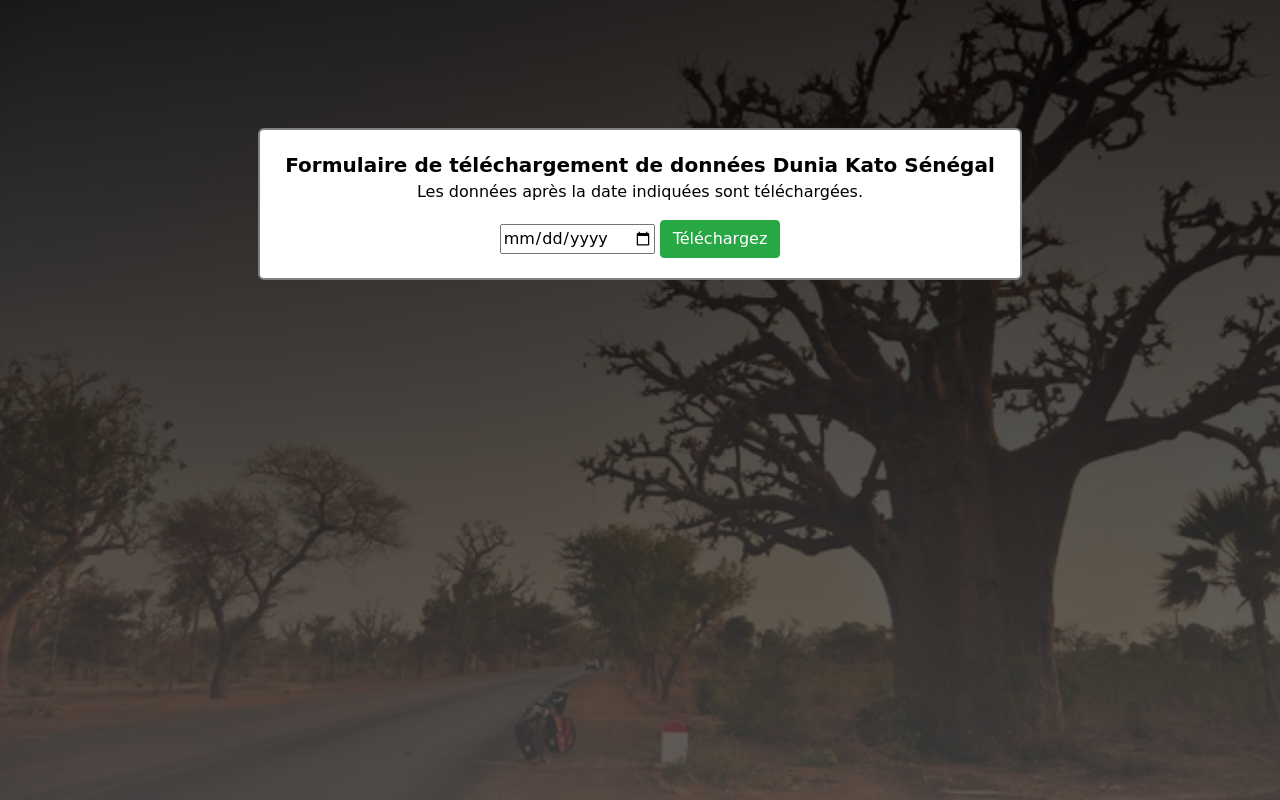
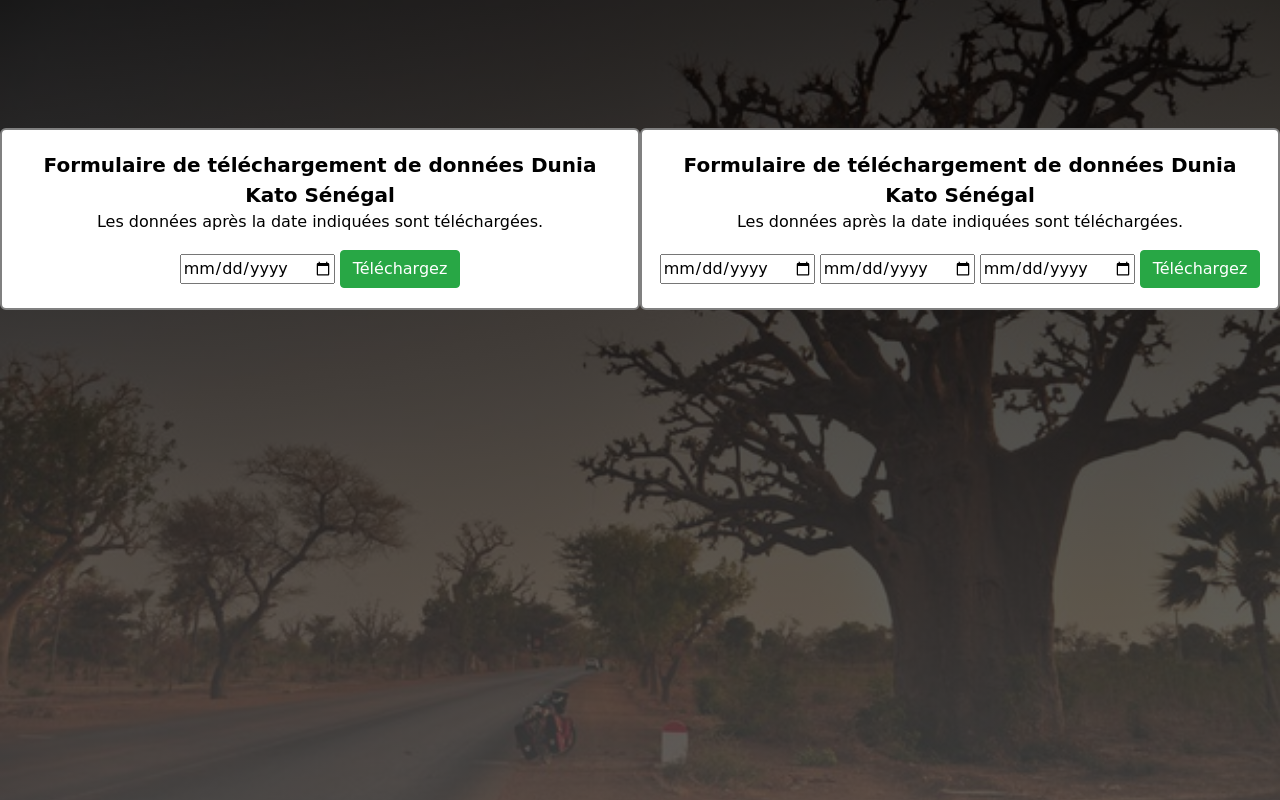
Before and after one commit to aucoop/inite, a Django app: page /statistics in a window 1280 px wide. Run offline with Django 3.2, Linux system fonts and the light colour scheme; some libraries are stand-ins or nearby versions.

Commit message:
dedicat a que en jordi pugui fer el frontend

```diff
--- a/inite/urls.py
+++ b/inite/urls.py
@@ -22,6 +22,7 @@ from portal import proxy
 urlpatterns = [
     url(r'^resources$', PortalViews.resources, name='resources'),
     url(r'^login$', PortalViews.login, name='login'),
+    url(r'^chpasswd$', PortalViews.retrieve_canvi_contrasenya, name='chpasswd'),
     url(r'^debug$', PortalViews.debug, name='debug'),
     url(r'^statistics$', PortalViews.retrieve_frontend, name='statistics'),
     url(r'^retrieve$', PortalViews.retrieve, name='retrieve'),
--- a/portal/views.py
+++ b/portal/views.py
@@ -56,7 +56,12 @@ def resources(request):
     if request.method == 'GET':
         return render(request, 'index.html')
 
+@basic_auth_required
+def retrieve_canvi_contrasenya(request):
+  if request.method == 'POST':
+    pass
 
+@basic_auth_required
 def retrieve_frontend(request):
   if request.method == 'GET':
     return render(request,'statistics.html')
--- a/templates/statistics.html
+++ b/templates/statistics.html
@@ -26,10 +26,25 @@
           <button class="btn btn-success end" type="submit" form="form1" value="Submit">Téléchargez</button>
         </div>
       </form>
-
+      </div>
+      <div class="caixa" style="margin-top: 10%">
+      <form action="/retrieve" method="get" id="form1">
+        <div class="titol">
+          <strong> Formulaire de téléchargement de données Dunia Kato Sénégal</strong>
+        </div>
+        <div >
+          <p>Les données après la date indiquées sont téléchargées.</p>
+          </div>
+        <div class="center" style="padding-bottom: 20px">
+          <input style="float: left; margin-right: 5px;" type="date" name="date" required/>
+          <input style="float: left; margin-right: 5px;" type="date" name="date" required/>
+          <input style="float: left; margin-right: 5px;" type="date" name="date" required/>
+          <button class="btn btn-success end" type="submit" form="form1" value="Submit">Téléchargez</button>
+        </div>
+      </form>
+      </div>
     </div>
-    </div>
-
+	</div>
 
 </body>
 </html>
```
